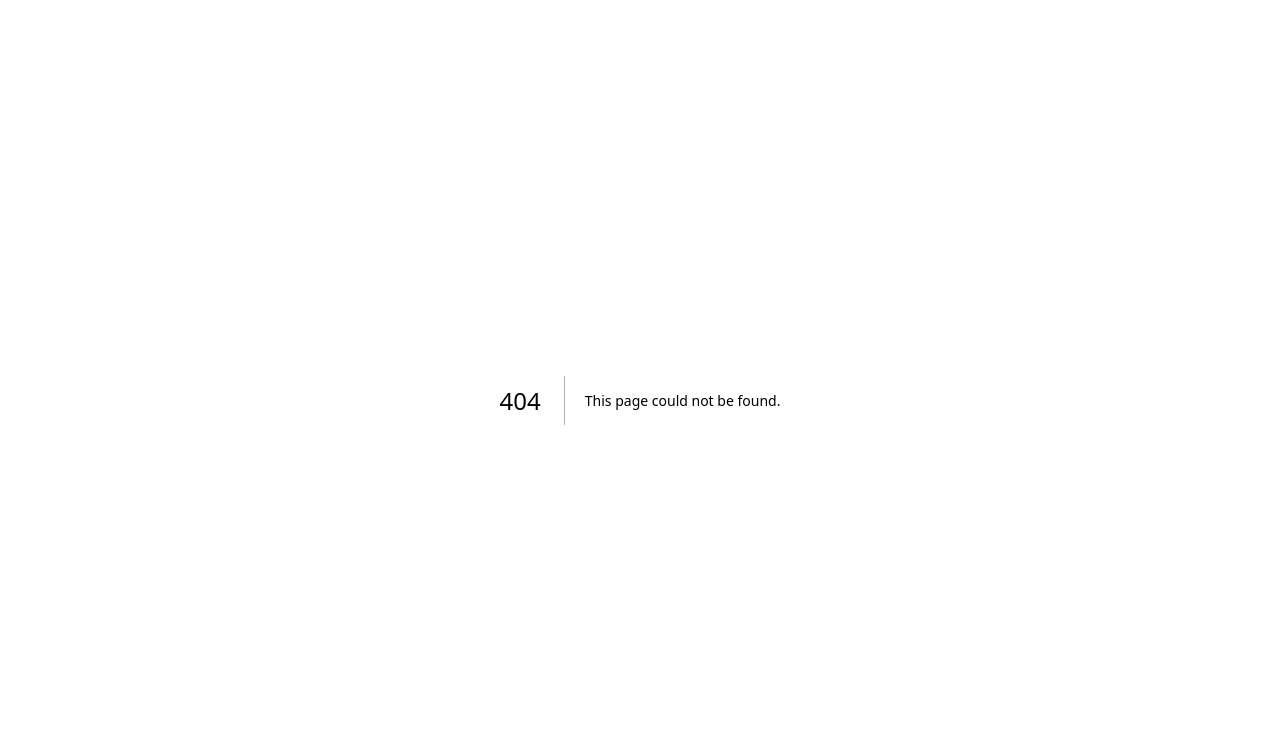
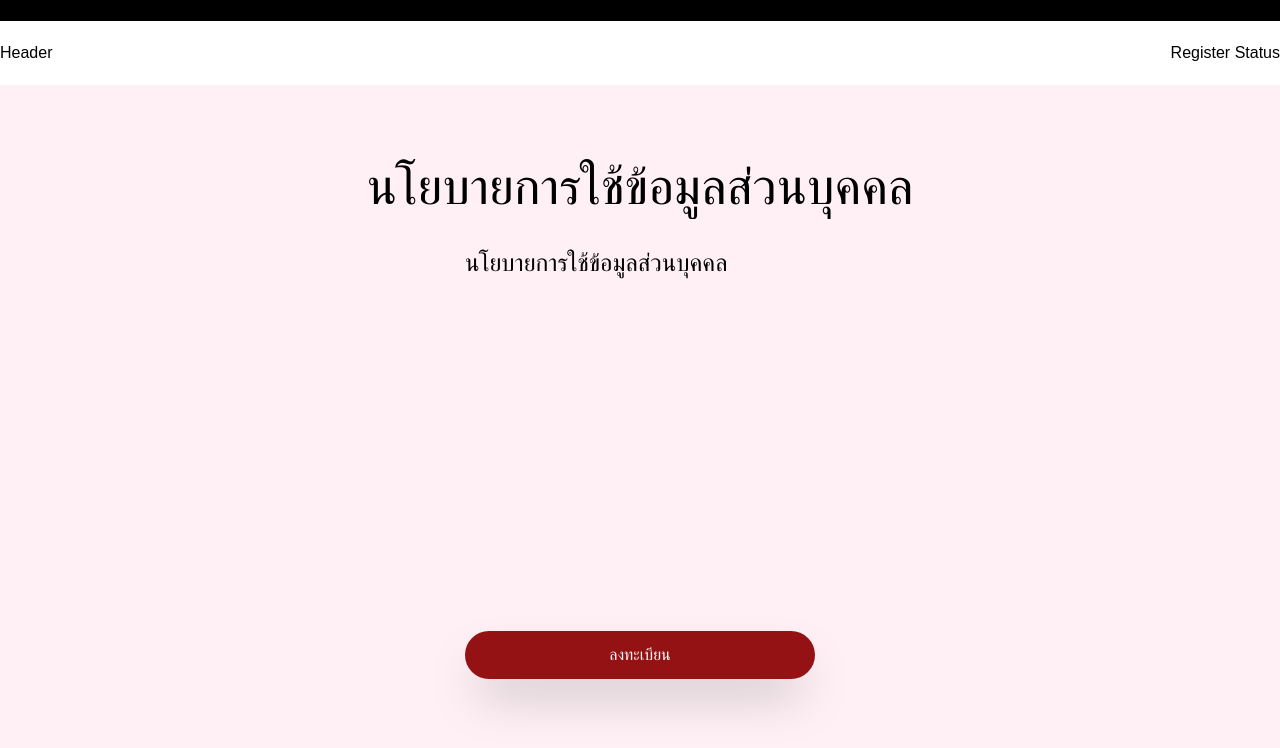
Before and after one commit to esc-chula/intaniarun-frontend, a Next.js app: page /pdpa in a window 1280 px wide. Before the commit this address had no page. Shown: the top 748 px of the page. Built offline with nearby package versions, Linux system fonts and the light colour scheme; a web font is replaced by a local one.

Commit message:
feat: register page

```diff
--- /dev/null
+++ b/src/app/components/header.css
@@ -0,0 +1,13 @@
+.header {
+    background-color: #FFFFFF; /* Your header's background color */
+    padding: 2rem 0;
+    position: relative;
+    border-top: 21px solid black;
+    /* Clip-path for the curved bottom at both sides */
+    /* clip-path: circle(0 0,
+                       100% 0,
+                       100% 85%,
+                       95% 100%,
+                       5% 100%,
+                       0 85%); */
+}
--- a/src/app/register/components/header.tsx
+++ b/src/app/components/header.tsx
@@ -1,8 +1,9 @@
 import Status from './status';
+import './header.css';
 
 export default function Header() {
     return (
-        <div>
+        <div className='header  h-[35px] pt-[4px] flex items-center justify-between'>
             Header
             <Status />
         </div>
--- /dev/null
+++ b/src/app/pdpa/page.tsx
@@ -0,0 +1,17 @@
+import Header from "../components/header";
+
+
+export default function RegisterPage() {
+    return (
+        <div className="min-h-screen bg-[#F998B926]">
+            <Header/>
+            <div className="flex flex-col items-center">
+                <h1 className="text-[50px] mt-[65px]">นโยบายการใช้ข้อมูลส่วนบุคคล</h1>
+                <div>
+                    <h2 className="text-[24px] mt-[20px]">นโยบายการใช้ข้อมูลส่วนบุคคล</h2>
+                    <button className="w-[350px] h-[48px] bg-[#941214] text-white mt-[350px] rounded-[32px] shadow-2xl">ลงทะเบียน</button>
+                </div>
+            </div>
+        </div>
+    );
+}
--- a/src/app/register/layout.tsx
+++ b/src/app/register/layout.tsx
@@ -1,6 +1,6 @@
 import { RegisterProvider } from '@/contexts/register';
 
-import Header from './components/header';
+import Header from '../components/header';
 
 export default function RootLayout({
     children,
--- a/src/app/register/page.tsx
+++ b/src/app/register/page.tsx
@@ -1,3 +1,15 @@
+import Header from "../components/header";
+
+
 export default function RegisterPage() {
-    return <div>RegisterPage</div>;
+    return (
+        <div className="min-h-screen bg-[#F998B926]">
+            <Header/>
+            <div className="flex flex-col items-center">
+                <h1 className="text-[50px] mt-[65px]">INTANIA RUN 2024</h1>
+                <h2 className="text-[24px] mt-[20px]">XX NOVEMBER 2023</h2>
+                <button className="w-[350px] h-[48px] bg-[#941214] text-white mt-[350px] rounded-[32px] shadow-2xl">ลงทะเบียน</button>
+            </div>
+        </div>
+    );
 }
--- a/tailwind.config.ts
+++ b/tailwind.config.ts
@@ -8,6 +8,9 @@ const config: Config = {
     ],
     theme: {
         extend: {
+            fontFamily: {
+                'jockey': ['"Jockey One"', 'sans-serif'],
+              },
             backgroundImage: {
                 'gradient-radial': 'radial-gradient(var(--tw-gradient-stops))',
                 'gradient-conic':
```
Also changed, not shown: src/app/components/status.tsx (renamed from src/app/register/components/status.tsx).
